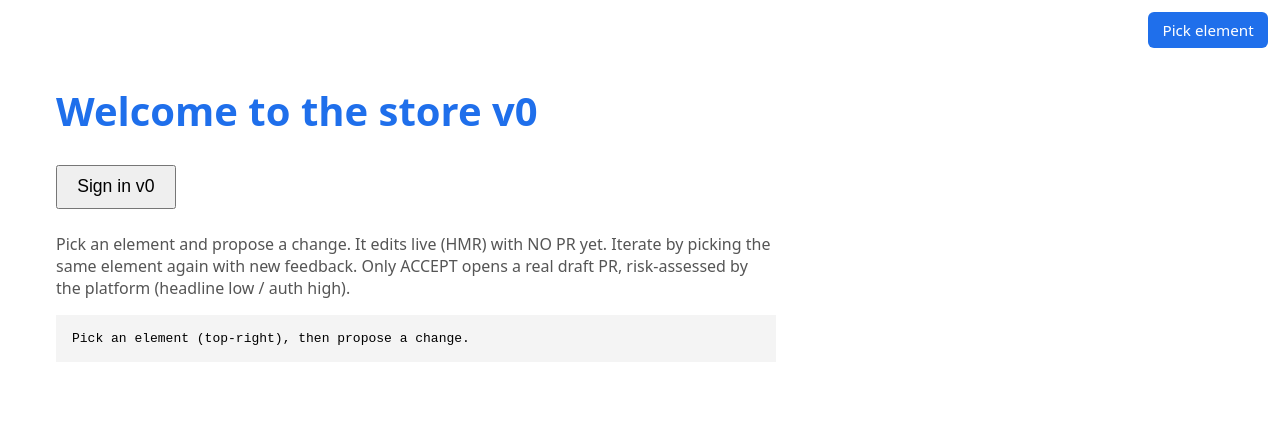
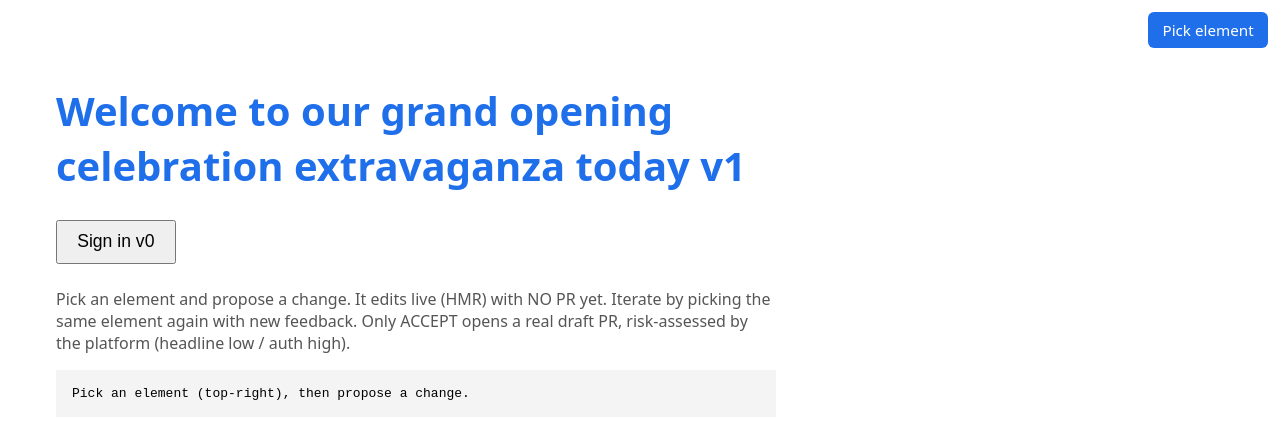
Before and after one commit to EmundoT/awc-frontdoor-demo, a React (Vite) app: page / in a window 1280 px wide. Shown: the top 438 px of the page. Built offline with nearby package versions, Linux system fonts and the light colour scheme.

Commit message:
round 1: say welcome to our grand opening celebration extravaganza today

```diff
--- a/src/App.jsx
+++ b/src/App.jsx
@@ -2,7 +2,7 @@
 import { useState } from 'react'
 import { AUTH_LABEL } from './auth/login-widget.jsx'
 
-const HEADLINE = 'Welcome to the store v0'
+const HEADLINE = 'Welcome to our grand opening celebration extravaganza today v1'
 const BASE = 'http://localhost:8788'
 
 export default function App() {
```
